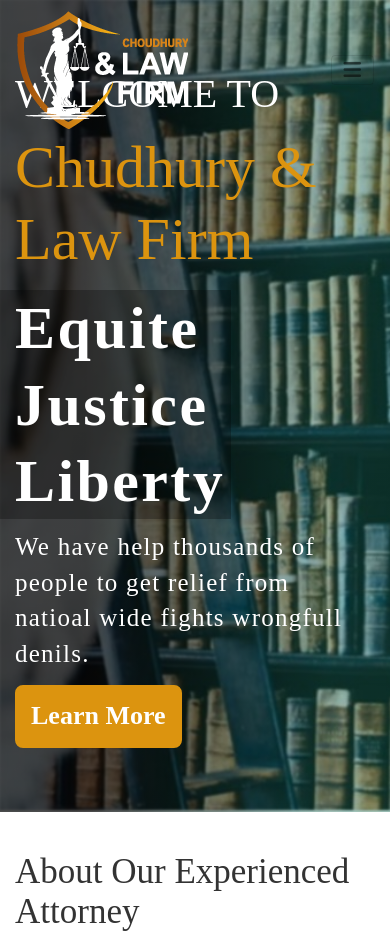
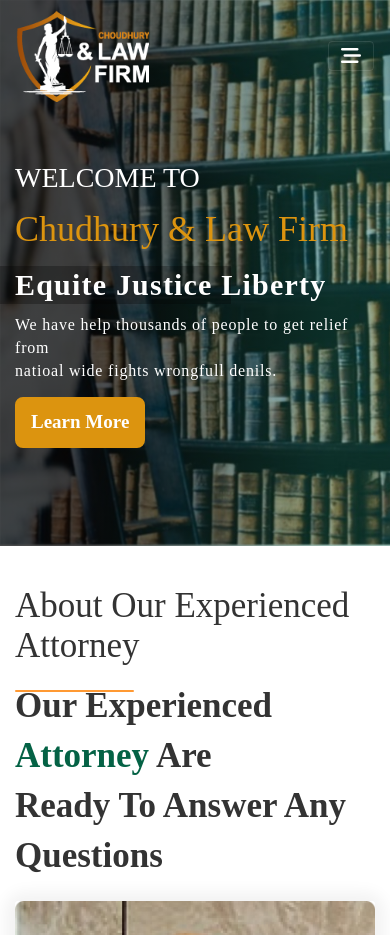
Before and after one commit to jahids-web/Law-Firm-Template, a plain HTML site: page index.html in a window 390 px wide. Shown: the top 935 px of the page. Drawn offline with nearby package versions, Linux system fonts and the light colour scheme.

Commit message:
Add Some Code

```diff
--- /dev/null
+++ b/css/responsive.css
@@ -0,0 +1,87 @@
+@media (max-width: 575.98px) {
+
+.low_nav img {
+	height: 92px;
+}
+
+.navbar-light .navbar-toggler {
+	color: #fff;
+	border-color: rgba(255, 255, 255, 0.1);
+}
+.Banner_text h3 {
+	color: #DC940F;
+	font-family: 'Times New Roman';
+	font-style: normal;
+	font-weight: 400;
+	font-size: 36px;
+	margin-bottom: 15px;
+}
+.over_text h2 {
+	font-family: 'Times New Roman';
+	font-style: normal;
+	font-weight: 700;
+	font-size: 30px;
+	line-height: 127.02%;
+	letter-spacing: 0.04em;
+	color: #FFFFFF;
+	position: relative;
+	z-index: 1;
+}
+#banner_full {
+	background-image: url(../img/law-banner.jpg);
+	background-repeat: no-repeat;
+	background-size: cover;
+	height: 546px;
+	position: relative;
+	z-index: 1;
+}
+.Banner_text p {
+	font-family: 'Times New Roman';
+	font-style: normal;
+	font-weight: 400;
+	font-size: 16px;
+	line-height: 142.02%;
+	letter-spacing: 0.05em;
+	color: #FFFFFF;
+	margin-top: 10px;
+}
+.Banner_text h1 {
+	font-family: 'Times New Roman';
+	font-style: normal;
+	font-weight: 400;
+	font-size: 28px;
+	line-height: 111.52%;
+	color: #FFFFFF;
+	margin-bottom: 15px;
+	margin-top: 25%;
+}
+.low_button h4 {
+	font-family: 'Times New Roman';
+	font-style: normal;
+	font-weight: 700;
+	font-size: 19px;
+	line-height: 89.52%;
+	color: #FFFFFF;
+}
+/* end */
+}
+
+
+@media (min-width: 576px) and (max-width: 767.98px) {
+
+}
+
+
+@media (min-width: 768px) and (max-width: 991.98px) {
+
+ }
+
+
+@media (min-width: 992px) and (max-width: 1199.98px) {
+
+ }
+
+
+@media (min-width: 1200px) {
+
+ }
--- a/css/style.css
+++ b/css/style.css
@@ -31,10 +31,10 @@ button {
     cursor: pointer;
 }
 
-/* ul,
+ul,
 ol {
     list-style: none;
-} */
+}
 
 /*comon css end*/
 
@@ -84,10 +84,10 @@ ol {
 }
 
 .navbar-light .navbar-nav .nav-link:hover {
-   color: #ff9933;
+   color: #fff;
     transition: all linear 0.4s;
    box-sizing: border-box;
-   background-color: blanchedalmond;
+   background-color: #ff9933;
    border-radius: 4px;
 }
 .navbar-light .navbar-nav .nav-link.active  {
@@ -721,7 +721,12 @@ ol {
     top: 0;
     z-index: -1;
 }
-
+.copy_right {
+	border-top: 1px solid;
+	border-color: #fffffffd;
+	/*! margin-bottom: 15px; */
+	/*! padding-bottom: 10px; */
+}
 .copy_logo{
     margin-bottom: 22px;
 }
@@ -757,13 +762,17 @@ ol {
 .copy_right{
     margin-top: 4%;
 }
+.copy_hade p{
+    margin-left: 50px;
 
+}
 .copy_text p {
 	font-family: 'Times New Roman';
 	font-style: normal;
 	font-size: 20px;
 	letter-spacing: 0.01em;
 	color: #FFFFFF;
+	margin-top: 5%;
 }
 
 .copy_text span{
--- a/index.html
+++ b/index.html
@@ -6,6 +6,7 @@
     <meta name="viewport" content="width=device-width, initial-scale=1, shrink-to-fit=no">
     <link rel="stylesheet" href="css/bootstrap.min.css">
     <link rel="stylesheet" href="css/style.css">
+    <link rel="stylesheet" href="css/responsive.css">
   </head>
   <body data-spy="scroll" data-target=".navbar" data-offset="50">
 
@@ -15,7 +16,7 @@
 
             <a href="Index.html"><img src="img/Logo/Logo_White_Web.png" alt=""> </a>
             <button class="navbar-toggler" type="button" data-toggle="collapse" data-target="#navbarSupportedContent" aria-controls="navbarSupportedContent" aria-expanded="false" aria-label="Toggle navigation">
-                <i class="fas fa-bars"></i>
+                <i class="fa-solid fa-bars-staggered"></i>
             </button>
 
             <div class="collapse navbar-collapse" id="navbarSupportedContent">
@@ -320,7 +321,7 @@
         <section id="footer">
             <div class="container">
                 <div class="row">
-                    <div class="col-lg-4">
+                    <div class="col-md-4">
                         <div class="copy_info">
                             <div class="copy_logo">
                                 <img src="img/Logo/Logo_White_Web.png" alt="">
@@ -341,19 +342,22 @@
                                 </div>
                         </div>
                     </div>
-                    <div class="col-lg-4">
+                    <div class="col-md-3">
                          <div class="copy_info">
-                            <div class="cpuy_hade">
+                            <div class="copyy_hade">
                                 <p> Quick Links</p>
-                                <ul>
-                                    <i class="fa-solid fa-star-sharp"></i><li>Home</li>
-                                    <i class="fa-solid fa-star-sharp"></i><li>About us </li>
-                                    <i class="fa-solid fa-star-sharp"></i><li> Our Services</li>
-                                </ul>
+
+                              <ul>
+                                <li><i class="fa-solid fa-star-sharp"></i>Home</li>
+                                <li><i class="fa-solid fa-star-sharp"></i>About</li>
+                                <li><i class="fa-solid fa-star-sharp"></i>Service</li>
+                                <li><i class="fa-solid fa-star-sharp"></i>Blog</li>
+                            </ul>
+
                             </div>
                         </div>
                     </div>
-                    <div class="col-lg-4">
+                    <div class="col-md-5">
                          <div class="copy_info">
                             <div class="cpuy_hade">
                                 <p>Contact Info</p>
@@ -375,25 +379,7 @@
                                  </a>
                                 </div>
                             </div>
-                            <!-- <div class="well none">
-                                <i class="fa-solid fa-square-check"></i>
-                                <div class="contact_text">
-                                    <p>+88 02 8392711</p>
-                                </div>
-                            </div>
-                            <div class="well none">
-                                <i class="fa-solid fa-square-check"></i>
-                                <div class="contact_text">
-                                    <p>+88 02 8392711</p>
-                                </div>
-                            </div>
-                            <div class="well none float-left">
-                                <i class="fa-solid fa-square-check"></i>
-                            </div>
-                            <div class="contact_text float-right">
-                                <p>Saiham Sky View Tower, Suite No.11 D (11th Floor)
-                                    45 Bijoy Nagar, Dhaka-1000, Bangladesh</p>
-                            </div> -->
+
                         </div>
                     </div>
                 </div>
```
